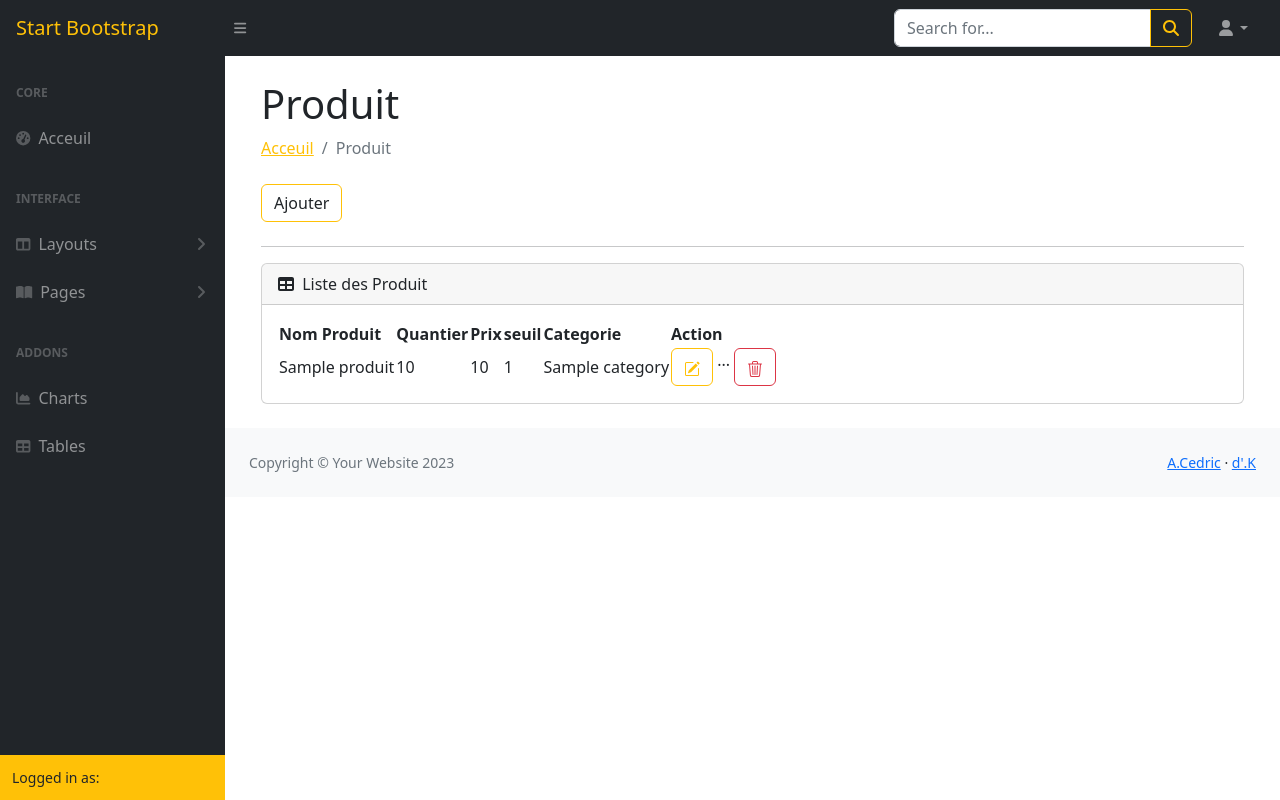
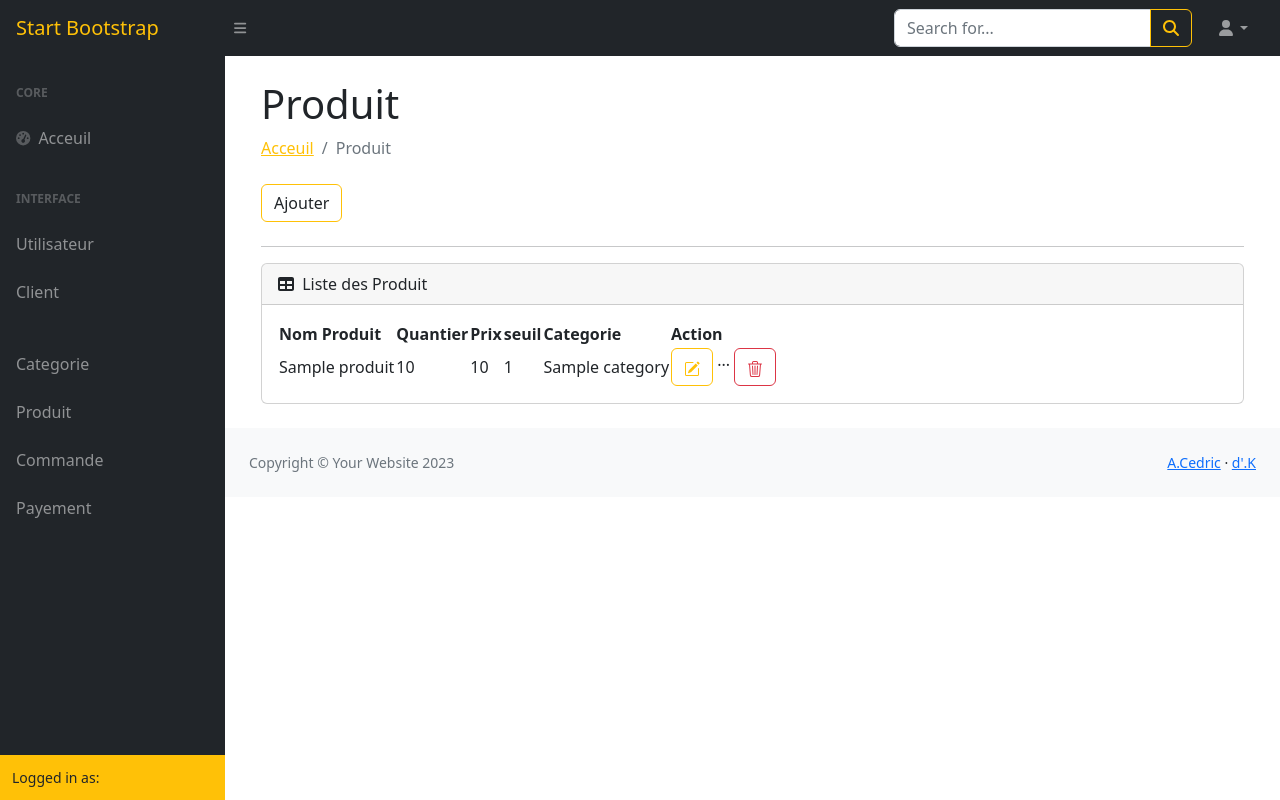
Before and after one commit to TotoCofi/Eboutique, a Django app: page /produit in a window 1280 px wide. Run offline with Django 4.2, Linux system fonts and the light colour scheme; tables that the repository leaves empty hold one stand-in row (values such as "Sample post"); some libraries are stand-ins or nearby versions.

Commit message:
correction

```diff
--- a/boutique/templates/base.html
+++ b/boutique/templates/base.html
@@ -50,59 +50,19 @@
                                 Acceuil
                             </a>
                             <div class="sb-sidenav-menu-heading">Interface</div>
+                            <a class="nav-link" href="{% url 'user' %}">Utilisateur</a>
+
+                            <a class="nav-link" href="{% url 'client' %}">Client</a>
                             <a class="nav-link collapsed" href="#" data-bs-toggle="collapse" data-bs-target="#collapseLayouts" aria-expanded="false" aria-controls="collapseLayouts">
-                                <div class="sb-nav-link-icon"><i class="fas fa-columns"></i></div>
-                                Layouts
-                                <div class="sb-sidenav-collapse-arrow"><i class="fas fa-angle-down"></i></div>
-                            </a>
-                            <div class="collapse" id="collapseLayouts" aria-labelledby="headingOne" data-bs-parent="#sidenavAccordion">
-                                <nav class="sb-sidenav-menu-nested nav">
-                                    <a class="nav-link" href="{% url 'user' %}">Utilisateur</a>
-                                    <a class="nav-link" href="{% url 'client' %}">Client</a>
-                                </nav>
-                            </div>
-                            <a class="nav-link collapsed" href="#" data-bs-toggle="collapse" data-bs-target="#collapsePages" aria-expanded="false" aria-controls="collapsePages">
-                                <div class="sb-nav-link-icon"><i class="fas fa-book-open"></i></div>
-                                Pages
-                                <div class="sb-sidenav-collapse-arrow"><i class="fas fa-angle-down"></i></div>
-                            </a>
-                            <div class="collapse" id="collapsePages" aria-labelledby="headingTwo" data-bs-parent="#sidenavAccordion">
-                                <nav class="sb-sidenav-menu-nested nav accordion" id="sidenavAccordionPages">
-                                    <a class="nav-link collapsed" href="#" data-bs-toggle="collapse" data-bs-target="#pagesCollapseAuth" aria-expanded="false" aria-controls="pagesCollapseAuth">
-                                        Gérant
-                                        <div class="sb-sidenav-collapse-arrow"><i class="fas fa-angle-down"></i></div>
-                                    </a>
-                                    <div class="collapse" id="pagesCollapseAuth" aria-labelledby="headingOne" data-bs-parent="#sidenavAccordionPages">
-                                        <nav class="sb-sidenav-menu-nested nav">
-                                            <a class="nav-link" href="{% url 'categorie' %}">Categorie</a>
+                                <a class="nav-link" href="{% url 'categorie' %}">Categorie</a>
                                             <a class="nav-link" href="{% url 'produit' %}">Produit</a>
                                             <a class="nav-link" href="{% url 'commande' %}">Commande</a>
                                             <a class="nav-link" href="{% url 'payement' %}">Payement</a>
-                                            <a class="nav-link" href="{% url 'facture' %}">Facture</a>
-                                        </nav>
-                                    </div>
-                                   <!-- <a class="nav-link collapsed" href="#" data-bs-toggle="collapse" data-bs-target="#pagesCollapseError" aria-expanded="false" aria-controls="pagesCollapseError">
-                                        Payement
-                                        <div class="sb-sidenav-collapse-arrow"><i class="fas fa-angle-down"></i></div>
-                                    </a>
-                                    <div class="collapse" id="pagesCollapseError" aria-labelledby="headingOne" data-bs-parent="#sidenavAccordionPages">
-                                        <nav class="sb-sidenav-menu-nested nav">
-                                            <a class="nav-link" href="401.html">401 Page</a>
-                                            <a class="nav-link" href="404.html">404 Page</a>
-                                            <a class="nav-link" href="500.html">500 Page</a>
-                                        </nav>
-                                    </div>-->
-                                </nav>
-                            </div>
-                            <div class="sb-sidenav-menu-heading">Addons</div>
-                            <a class="nav-link" href="charts.html">
-                                <div class="sb-nav-link-icon"><i class="fas fa-chart-area"></i></div>
-                                Charts
+
                             </a>
-                            <a class="nav-link" href="tables.html">
-                                <div class="sb-nav-link-icon"><i class="fas fa-table"></i></div>
-                                Tables
-                            </a>
+
+
+
                         </div>
                     </div>
                     <div class="sb-sidenav-footer text-dark" style="background-color: #ffc107;">
--- a/boutique/templates/categorie.html
+++ b/boutique/templates/categorie.html
@@ -72,7 +72,7 @@
                         <div class="modal-body">
                             <div class="form-group mb-4">
                                 <label for="email1">Nom Categorie</label>
-                                <input type="text" class="form-control" id="email1" name='nom' aria-describedby="emailHelp" placeholder="Enter email">
+                                <input type="text" class="form-control" id="email1" name='nom' aria-describedby="emailHelp" placeholder="Enter categorie">
 
                               </div>
                         </div>
--- a/boutique/templates/produit.html
+++ b/boutique/templates/produit.html
@@ -73,7 +73,7 @@
                             <div class="modal-body">
                                 <div class="form-group mb-4">
                                     <label for="email1">Nom Produit</label>
-                                    <input type="text" class="form-control" id="email1" name='nom' aria-describedby="emailHelp" placeholder="Enter email">
+                                    <input type="text" class="form-control" id="email1" name='nom' aria-describedby="emailHelp" placeholder="nom du produit">
 
                                   </div>
                                   <div class="form-group  mb-4">
@@ -82,18 +82,18 @@
                                   </div>
                               <div class="form-group  mb-4">
                                 <label for="email1">Prix</label>
-                                <input type="text" class="form-control" id="email1" name='prix' aria-describedby="emailHelp" placeholder="Enter email">
+                                <input type="text" class="form-control" id="email1" name='prix' aria-describedby="emailHelp" placeholder="prix">
 
                               </div>
                               <div class="form-group  mb-4">
                                 <label for="email1">Quantiter</label>
-                                <input type="text" class="form-control" id="email1"name='quantiter' aria-describedby="emailHelp" placeholder="Enter email">
+                                <input type="text" class="form-control" id="email1"name='quantiter' aria-describedby="emailHelp" placeholder="Quantité">
 
                               </div>
 
                               <div class="form-group  mb-4">
                                 <label for="password1">Seuil</label>
-                                <input type="number" class="form-control" id="password1" name='seuil' placeholder="Password">
+                                <input type="number" class="form-control" id="password1" name='seuil' placeholder="Seuil de rupture">
                               </div>
                               <div class="form-group">
                                 <label for="password1">Categorie</label>
```
